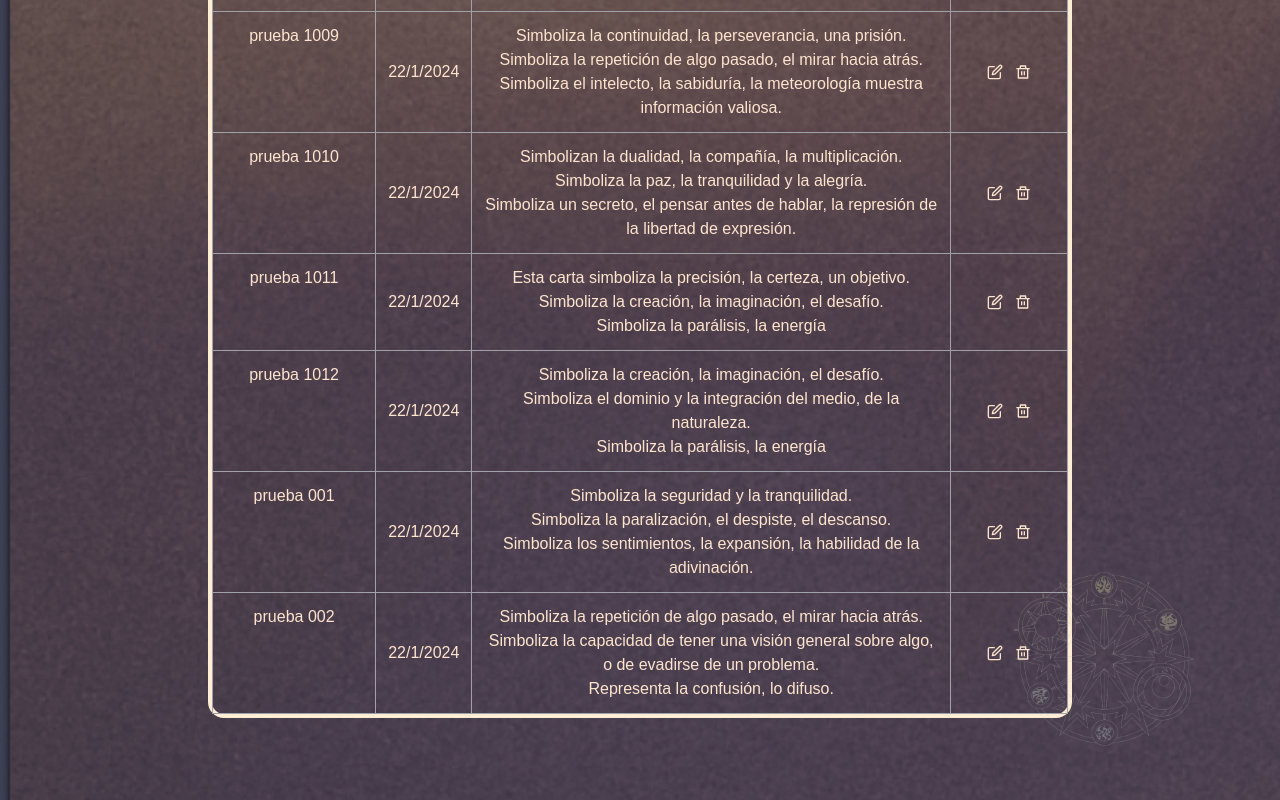
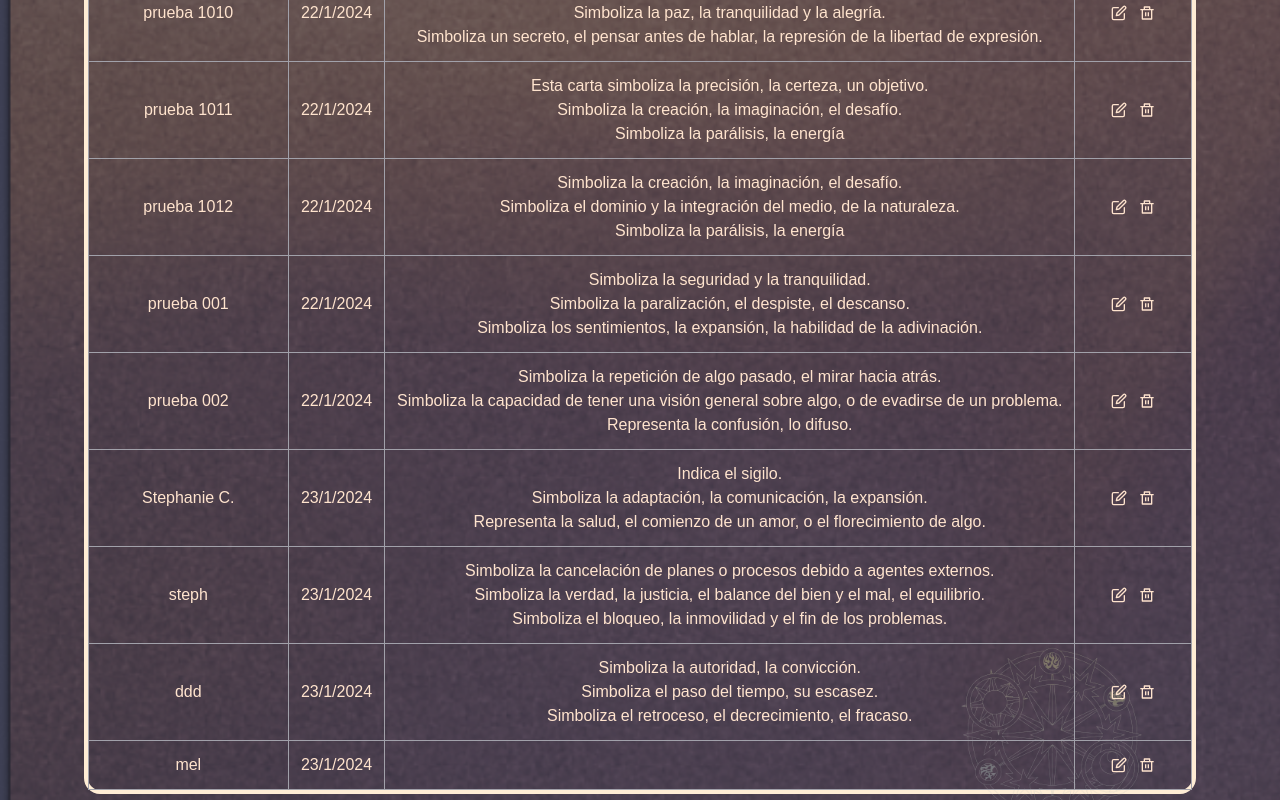
Before and after one commit to jfpaes6453/sakura-cards, a Next.js app: page /results-history in a window 1280 px wide. Shown: the part 940-1740 px from the top of the page. Built offline with nearby package versions, Linux system fonts and the light colour scheme; data requests are answered from the project's data file; a web font is replaced by a local one.

Commit message:
Table styles modified

```diff
--- a/src/app/components/TableComponents/Table.jsx
+++ b/src/app/components/TableComponents/Table.jsx
@@ -48,10 +48,11 @@ export default function Table({ user }) {
             placeholder="Modificar nombre"
             value={newUsername}
             onChange={(e) => setNewUsername(e.target.value)}
+            className='bg-bg-color'
           />
         </td>
       ) : (
-        <td className="flex justify-center items-center  border-zinc-400 p-3">{user.username}</td>
+        <td className="text-center border-zinc-400 p-3">{user.username}</td>
       )}
       <td className="text-center border border-zinc-400 p-3">{user.date}</td>
       <td className="text-center border border-zinc-400 p-3">
@@ -69,7 +70,7 @@ export default function Table({ user }) {
         <section className="flex justify-center gap-3 items-center">
           {isModifying ? (
             <>
-              <button onClick={handleSaveUsername}><FaRegSave /></button>
+              <button className="h-8" onClick={handleSaveUsername}><FaRegSave /></button>
               <button onClick={handleCancelEdit}><MdOutlineCancel /></button>
             </>
           ) : (
--- a/src/app/components/TableComponents/TableComponent.jsx
+++ b/src/app/components/TableComponents/TableComponent.jsx
@@ -4,10 +4,10 @@ export default function TableComponent({users}) {
   return (
     <div className="relative">
       <img className=" absolute top-0 left-0 w-[31rem] h-[28.5rem] opacity-30" src="img/kinomoto.png" alt="Big-mandala" />
-      <img className="absolute bottom-1 right-20 w-[11.9375rem] h-[11.875rem] opacity-30" src="img/kinomoto.png" alt="Small-mandala" />
+      <img className="z-10 absolute bottom-1 right-20 w-[11.9375rem] h-[11.875rem] opacity-30" src="img/kinomoto.png" alt="Small-mandala" />
 
-    <div className="flex items-center justify-center my-10 mx-52 rounded-2xl border-4 border-orange-100 p-0">
-    <table className="w-full">
+    <div className="flex items-center justify-center my-10 mx-8 ms:mx-52 rounded-2xl border-4 border-orange-100 p-0">
+    <table className="z-20 w-full">
       <thead className="">
         <tr>
           <th className="border-2xl border-zinc-400 p-4">NOMBRE</th>
--- a/src/data/data.json
+++ b/src/data/data.json
@@ -3,7 +3,7 @@
     {
       "id": "829d08a1-13a2-4032-8bfc-b0456ebf0ec5",
       "date": "22/1/2024",
-      "username": "prueba 1003",
+      "username": "Meli",
       "results": [
         {
           "id": "16",
@@ -731,6 +731,195 @@
           "__v": 0
         }
       ]
+    },
+    {
+      "id": "bc60f1aa-f682-4d11-bf77-9195a2ee3b50",
+      "date": "23/1/2024",
+      "username": "Stephanie C.",
+      "results": [
+        {
+          "id": "3",
+          "cardNumber": 3,
+          "spanishName": "Sombra",
+          "englishName": "The Shadow",
+          "kanji": "影",
+          "Rōmaji": "Kage",
+          "appeardManga": "10",
+          "appeardAnime": "2",
+          "clowCard": "https://i.ibb.co/9W42mHB/Sombra.jpg",
+          "sakuraCard": "https://i.ibb.co/q7dgnKZ/Sombra-Sakura.jpg",
+          "cardsReverse": {
+            "clowReverse": "https://i.ibb.co/LJSmQ4f/Reverso-Clow.jpg",
+            "sakuraReverse": "https://i.ibb.co/XxrvMJ2/Reverso-Sakura.jpg"
+          },
+          "meaning": "Indica el sigilo.",
+          "__v": 0
+        },
+        {
+          "id": "40",
+          "cardNumber": 40,
+          "spanishName": "Ola",
+          "englishName": "The Wave",
+          "kanji": "波",
+          "Rōmaji": "Nami",
+          "appeardManga": "",
+          "appeardAnime": "35/36",
+          "clowCard": "https://i.ibb.co/9rt8KyL/Ola.jpg",
+          "sakuraCard": "https://i.ibb.co/KzL7xPt/Ola-Sakura.jpg",
+          "meaning": " Simboliza la adaptación, la comunicación, la expansión.",
+          "__v": 0,
+          "cardsReverse": {
+            "clowReverse": "https://i.ibb.co/LJSmQ4f/Reverso-Clow.jpg",
+            "sakuraReverse": "https://i.ibb.co/XxrvMJ2/Reverso-Sakura.jpg"
+          }
+        },
+        {
+          "id": "12",
+          "cardNumber": 12,
+          "spanishName": "Flor",
+          "englishName": "The Flower",
+          "kanji": "花",
+          "Rōmaji": "Hana",
+          "appeardManga": "7",
+          "appeardAnime": "10",
+          "clowCard": "https://i.ibb.co/2cVhp4b/Flor.jpg",
+          "sakuraCard": "https://i.ibb.co/b3HYXyp/Flor-Sakura.jpg",
+          "cardsReverse": {
+            "clowReverse": "https://i.ibb.co/LJSmQ4f/Reverso-Clow.jpg",
+            "sakuraReverse": "https://i.ibb.co/XxrvMJ2/Reverso-Sakura.jpg"
+          },
+          "meaning": " Representa la salud, el comienzo de un amor, o el florecimiento de algo.",
+          "__v": 0
+        }
+      ]
+    },
+    {
+      "id": "43522449-7433-414a-b36e-e2b3744878b6",
+      "date": "23/1/2024",
+      "username": "steph",
+      "results": [
+        {
+          "id": "5",
+          "cardNumber": 5,
+          "spanishName": "Lluvia",
+          "englishName": "The Rain",
+          "kanji": "雨",
+          "Rōmaji": "Ame",
+          "appeardManga": "",
+          "appeardAnime": "4",
+          "clowCard": "https://i.ibb.co/ryfdTjL/Lluvia.jpg",
+          "sakuraCard": "https://i.ibb.co/YBxFKBt/Lluvia-Sakura.jpg",
+          "cardsReverse": {
+            "clowReverse": "https://i.ibb.co/LJSmQ4f/Reverso-Clow.jpg",
+            "sakuraReverse": "https://i.ibb.co/XxrvMJ2/Reverso-Sakura.jpg"
+          },
+          "meaning": "Simboliza la cancelación de planes o procesos debido a agentes externos.",
+          "__v": 0
+        },
+        {
+          "id": "41",
+          "cardNumber": 41,
+          "spanishName": "Equilibrio",
+          "englishName": "The Libra",
+          "kanji": "秤",
+          "Rōmaji": "Hakari",
+          "appeardManga": "",
+          "appeardAnime": "35/36",
+          "clowCard": "https://i.ibb.co/hySQgHY/Equilibrio.jpg",
+          "sakuraCard": "https://i.ibb.co/vJ319Jt/Equilibrio-Sakura.jpg",
+          "meaning": "Simboliza la verdad, la justicia, el balance del bien y el mal, el equilibrio.",
+          "__v": 0,
+          "cardsReverse": {
+            "clowReverse": "https://i.ibb.co/LJSmQ4f/Reverso-Clow.jpg",
+            "sakuraReverse": "https://i.ibb.co/XxrvMJ2/Reverso-Sakura.jpg"
+          }
+        },
+        {
+          "id": "43",
+          "cardNumber": 43,
+          "spanishName": "Nieve",
+          "englishName": "The Snow",
+          "kanji": "雪",
+          "Rōmaji": "Yuki",
+          "appeardManga": "",
+          "appeardAnime": "36",
+          "clowCard": "https://i.ibb.co/XzZTfxN/Nieve.jpg",
+          "sakuraCard": "https://i.ibb.co/pbDdzt1/Nieve-Sakura.jpg",
+          "meaning": "Simboliza el bloqueo, la inmovilidad y el fin de los problemas.",
+          "__v": 0,
+          "cardsReverse": {
+            "clowReverse": "https://i.ibb.co/LJSmQ4f/Reverso-Clow.jpg",
+            "sakuraReverse": "https://i.ibb.co/XxrvMJ2/Reverso-Sakura.jpg"
+          }
+        }
+      ]
+    },
+    {
+      "id": "b320ea33-7d9e-4c00-a65e-a66671c4663d",
+      "date": "23/1/2024",
+      "username": "ddd",
+      "results": [
+        {
+          "id": "44",
+          "cardNumber": 44,
+          "spanishName": "Voz",
+          "englishName": "The Voice",
+          "kanji": "声",
+          "Rōmaji": "Koe",
+          "appeardManga": "",
+          "appeardAnime": "37",
+          "clowCard": "https://i.ibb.co/B3N6Cxs/Voz.jpg",
+          "sakuraCard": "https://i.ibb.co/dMdGb3n/Voz-Sakura.jpg",
+          "meaning": "Simboliza la autoridad, la convicción.",
+          "__v": 0,
+          "cardsReverse": {
+            "clowReverse": "https://i.ibb.co/LJSmQ4f/Reverso-Clow.jpg",
+            "sakuraReverse": "https://i.ibb.co/XxrvMJ2/Reverso-Sakura.jpg"
+          }
+        },
+        {
+          "id": "14",
+          "cardNumber": 14,
+          "spanishName": "Tiempo",
+          "englishName": "The Time",
+          "kanji": "時",
+          "Rōmaji": "Toki",
+          "appeardManga": "",
+          "appeardAnime": "12",
+          "clowCard": "https://i.ibb.co/nQjGfBQ/Tiempo.jpg",
+          "sakuraCard": "https://i.ibb.co/p4kcRMS/Tiempo-Sakura.jpg",
+          "cardsReverse": {
+            "clowReverse": "https://i.ibb.co/LJSmQ4f/Reverso-Clow.jpg",
+            "sakuraReverse": "https://i.ibb.co/XxrvMJ2/Reverso-Sakura.jpg"
+          },
+          "meaning": " Simboliza el paso del tiempo, su escasez.",
+          "__v": 0
+        },
+        {
+          "id": "26",
+          "cardNumber": 26,
+          "spanishName": "Pequeño",
+          "englishName": "The Little",
+          "kanji": "小",
+          "Rōmaji": "Shō",
+          "appeardManga": "",
+          "appeardAnime": "24",
+          "clowCard": "https://i.ibb.co/4mvMqT8/Peque-o.jpg",
+          "sakuraCard": "https://i.ibb.co/fdqWVKM/Peque-o-Sakura.jpg",
+          "cardsReverse": {
+            "clowReverse": "https://i.ibb.co/LJSmQ4f/Reverso-Clow.jpg",
+            "sakuraReverse": "https://i.ibb.co/XxrvMJ2/Reverso-Sakura.jpg"
+          },
+          "meaning": "Simboliza el retroceso, el decrecimiento, el fracaso.",
+          "__v": 0
+        }
+      ]
+    },
+    {
+      "id": "02043f59-8110-4265-852b-52e339a41e2e",
+      "date": "23/1/2024",
+      "username": "mel",
+      "results": []
     }
   ]
 }
```
Also changed, not shown: 1 other file (tests, documents, lock files or other folders).
